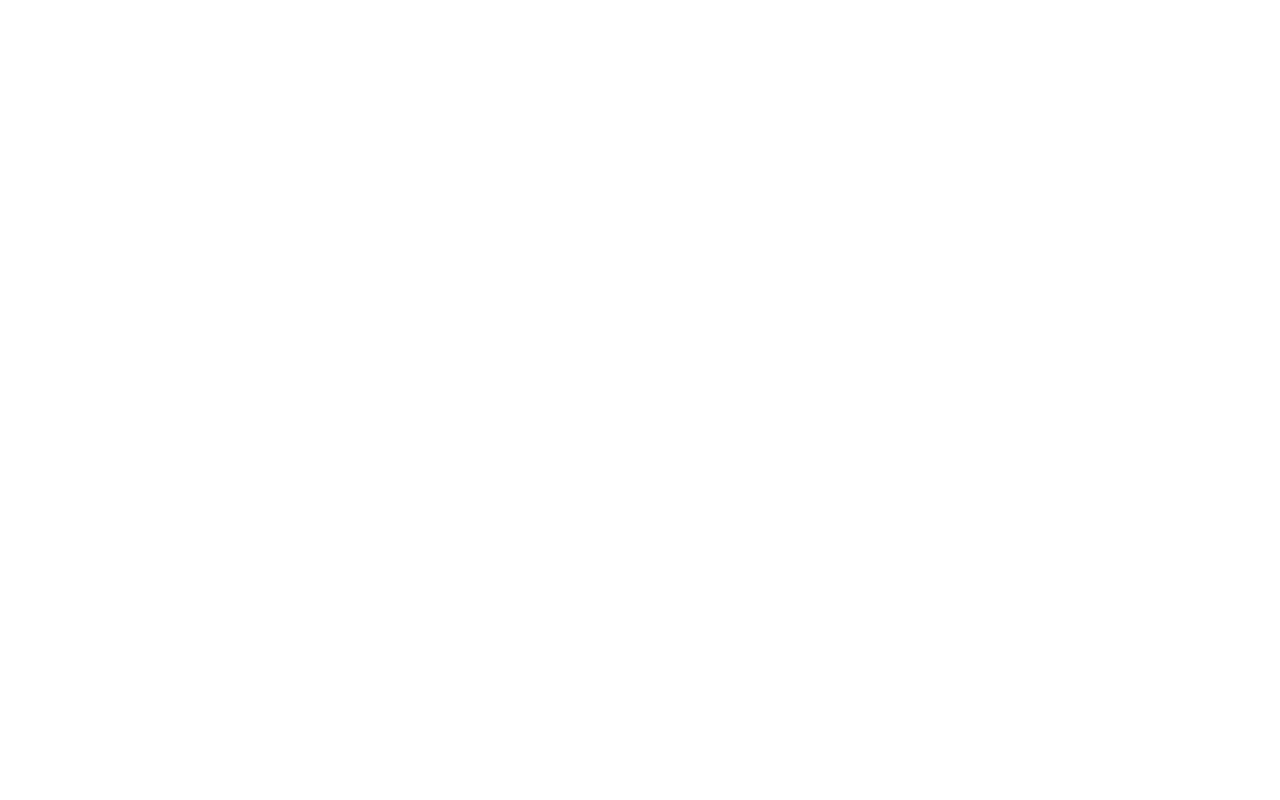
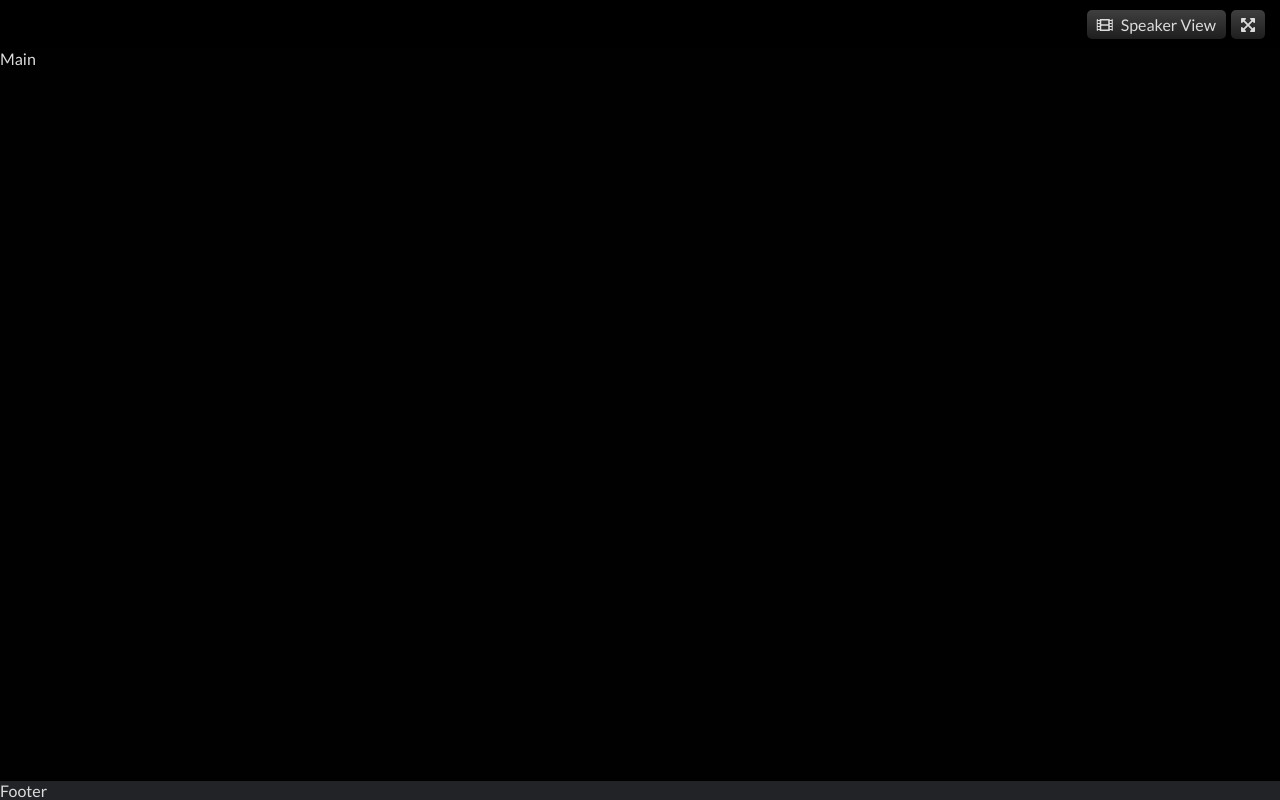
Before and after one commit to Tolihama/html-css-zoom, a plain HTML site: page index.html in a window 1280 px wide. Drawn offline with Linux system fonts and the light colour scheme.

Commit message:
Styling Header

```diff
--- a/css/main.css
+++ b/css/main.css
@@ -3,4 +3,55 @@
     margin: 0;
     padding: 0;
     box-sizing: border-box;
+    font-family: 'Lato', sans-serif;
+    color: #dcdcdc;
 }
+
+body {
+    display: flex;
+    flex-direction: column;
+    height: 100vh;
+}
+
+/* UTILITIES */
+
+
+/* HEADER */
+header {
+    background: #000;
+    text-align: right;
+}
+
+header ul.options {
+    display: flex;
+    justify-content: flex-end;
+    margin: 10px 10px 10px;
+    list-style: none;
+}
+
+header .options li {
+    background: linear-gradient(#3f3f3f, #1e1e1e);
+    padding: 5px 10px;
+    margin-right: 5px;
+    border-radius: 5px;
+}
+
+header .options li:hover {
+    background: linear-gradient(#1e1e1e, #3f3f3f);
+    cursor: pointer;
+}
+
+header .icon {
+    margin-right: 5px;
+}
+
+/* MAIN */
+main {
+    background: #010101;
+    flex-grow: 1;
+}
+
+/* FOOTER */
+footer {
+    background: #222327;
+}
--- a/index.html
+++ b/index.html
@@ -6,7 +6,9 @@
     <meta name="viewport" content="width=device-width, initial-scale=1.0">
     <title>Zoom</title>
     <!-- FONTS -->
-
+    <link rel="preconnect" href="https://fonts.googleapis.com">
+    <link rel="preconnect" href="https://fonts.gstatic.com" crossorigin>
+    <link href="https://fonts.googleapis.com/css2?family=Lato:ital,wght@0,100;0,300;0,400;0,700;0,900;1,100;1,300;1,400;1,700;1,900&display=swap" rel="stylesheet">
     <!-- ICONS: FONT AWESOME 5.15.4 -->
     <link rel="stylesheet" href="https://cdnjs.cloudflare.com/ajax/libs/font-awesome/5.15.4/css/all.min.css" integrity="sha512-1ycn6IcaQQ40/MKBW2W4Rhis/DbILU74C1vSrLJxCq57o941Ym01SwNsOMqvEBFlcgUa6xLiPY/NS5R+E6ztJQ==" crossorigin="anonymous" referrerpolicy="no-referrer" />
     <!-- STYLES -->
@@ -15,17 +17,25 @@
 <body>
     <!-- HEADER -->
     <header>
-
+        <ul class="options">
+            <li>
+                <i class="icon fas fa-film"></i>
+                Speaker View
+            </li>
+            <li>
+                <i class="fas fa-expand-arrows-alt"></i>
+            </li>
+        </ul>
     </header>
 
     <!-- MAIN -->
     <main>
-
+        Main
     </main>
 
     <!-- FOOTER -->
     <footer>
-
+        Footer
     </footer>
 </body>
 </html>
```
